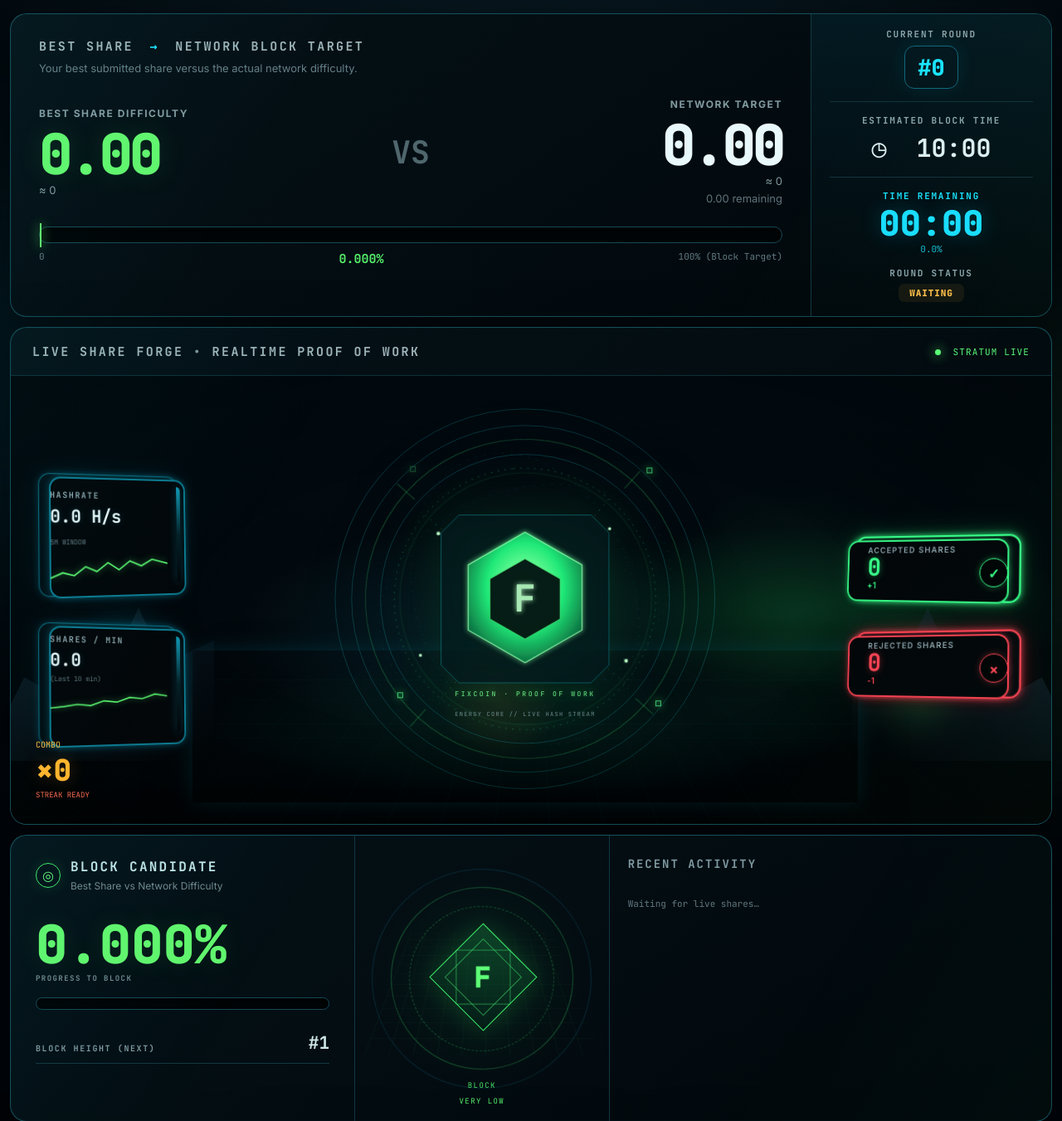
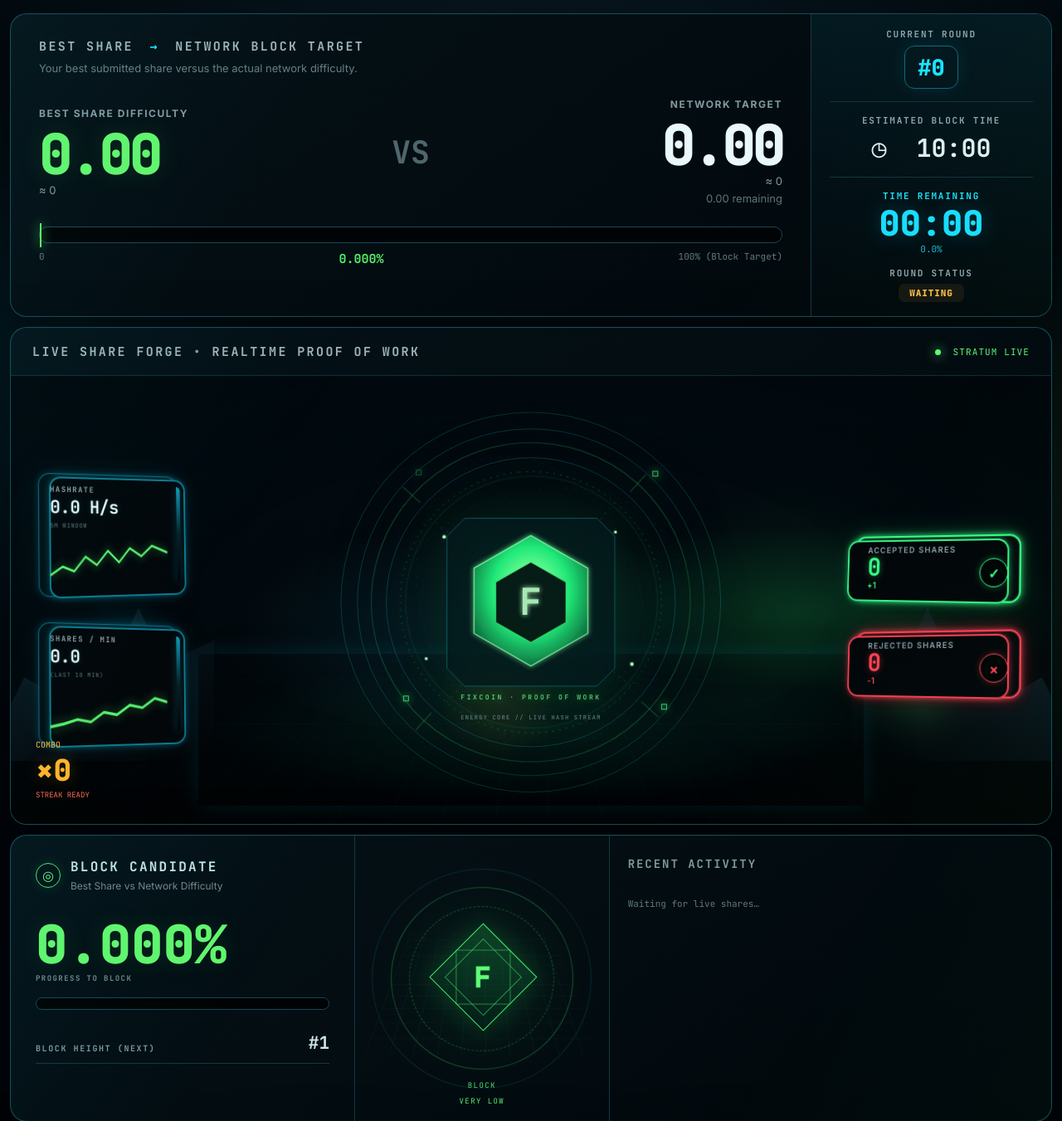
Before and after one commit to SyCzOfficialYT/mining-fixedcoin-solo, a Flask app: template monitor/templates/dashboard_v4.html in a window 1280 px wide. Shown: the top 1351 px of the page at 83% size. Run offline with Flask 3, Linux system fonts and the light colour scheme; the template is opened without the code that fills it, so the values that code supplies are empty.

Commit message:
ui: improve forge metric card text layout

```diff
--- a/monitor/static/dashboard_v4_forge_metrics_layout.css
+++ b/monitor/static/dashboard_v4_forge_metrics_layout.css
@@ -1,11 +1,16 @@
-/* v4.5: mirrored forge metrics — the cards face the FIXCORE in the center.
-   The live graphs remain untouched; only geometry, bevel direction and polish change. */
+/* v4.6: mirrored forge metrics — the cards face the FIXCORE in the center.
+   Keep the live graphs intact; improve internal typography hierarchy and spacing. */
 .forge-stage .hashrate-card,
 .forge-stage .forge-shares-min {
   left: 32px !important;
   right: auto !important;
   width: 176px !important;
   min-height: 145px !important;
+  padding: 13px 13px 10px !important;
+  display: flex !important;
+  flex-direction: column !important;
+  align-items: stretch !important;
+  justify-content: flex-start !important;
   border: 1px solid rgba(25,217,255,.42) !important;
   background: linear-gradient(135deg, rgba(5,15,19,.96), rgba(2,9,12,.92)) !important;
   box-shadow:
@@ -17,6 +22,62 @@
   transform: perspective(760px) rotateY(18deg) rotateX(2deg) !important;
   transform-origin: center center !important;
   transform-style: preserve-3d !important;
+}
+
+/* Typography hierarchy: label → value → source/context → graph. */
+.forge-stage .hashrate-card > span,
+.forge-stage .forge-shares-min > span {
+  display: block !important;
+  flex: 0 0 auto !important;
+  margin: 0 0 5px !important;
+  line-height: 1.15 !important;
+  font-size: 9px !important;
+  letter-spacing: .16em !important;
+  color: #89a4aa !important;
+}
+
+.forge-stage .hashrate-card > strong,
+.forge-stage .forge-shares-min > strong {
+  display: block !important;
+  flex: 0 0 auto !important;
+  margin: 0 !important;
+  line-height: 1.05 !important;
+  font-size: 21px !important;
+  letter-spacing: -.025em !important;
+  color: #e7f7f8 !important;
+}
+
+.forge-stage .hashrate-card > small,
+.forge-stage .forge-shares-min > small {
+  display: block !important;
+  flex: 0 0 auto !important;
+  margin: 7px 0 0 !important;
+  line-height: 1.1 !important;
+  font-size: 7px !important;
+  letter-spacing: .12em !important;
+  color: #5e777e !important;
+  text-transform: uppercase !important;
+}
+
+/* The graph owns the lower portion of the card instead of competing with text. */
+.forge-stage .hashrate-card > svg,
+.forge-stage .forge-shares-min > svg {
+  display: block !important;
+  flex: 1 1 auto !important;
+  width: 100% !important;
+  min-height: 38px !important;
+  height: 38px !important;
+  margin: auto 0 0 !important;
+  padding-top: 6px !important;
+  overflow: visible !important;
+}
+
+.forge-stage .hashrate-card polyline,
+.forge-stage .forge-shares-min polyline {
+  fill: none !important;
+  stroke: #58ef6d !important;
+  stroke-width: 2.1 !important;
+  filter: drop-shadow(0 0 4px rgba(84,239,108,.5)) !important;
 }
 
 .forge-stage .hashrate-card {
@@ -62,4 +123,10 @@
   .forge-stage .forge-shares-min { left: 18px !important; width: 154px !important; }
   .forge-stage .hashrate-card { top: calc(50% - 136px) !important; }
   .forge-stage .forge-shares-min { top: calc(50% + 24px) !important; }
+  .forge-stage .hashrate-card,
+  .forge-stage .forge-shares-min { min-height: 145px !important; padding: 11px 10px 9px !important; }
+  .forge-stage .hashrate-card > strong,
+  .forge-stage .forge-shares-min > strong { font-size: 18px !important; }
+  .forge-stage .hashrate-card > svg,
+  .forge-stage .forge-shares-min > svg { min-height: 34px !important; height: 34px !important; }
 }
```
